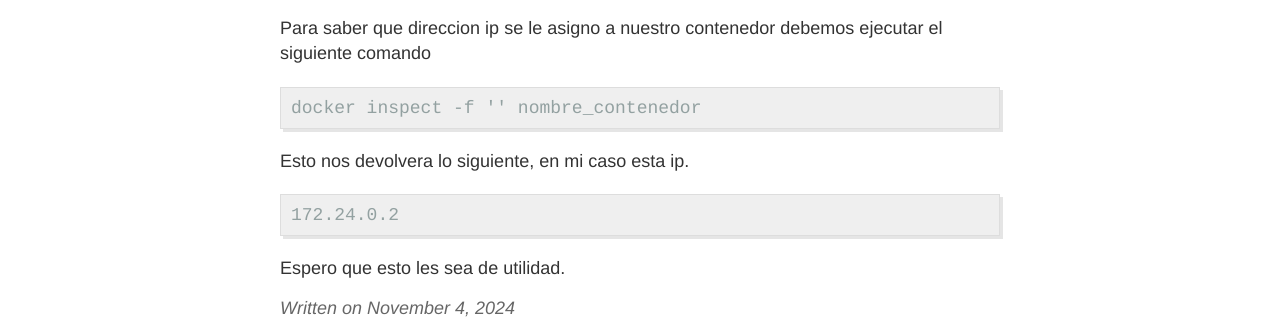
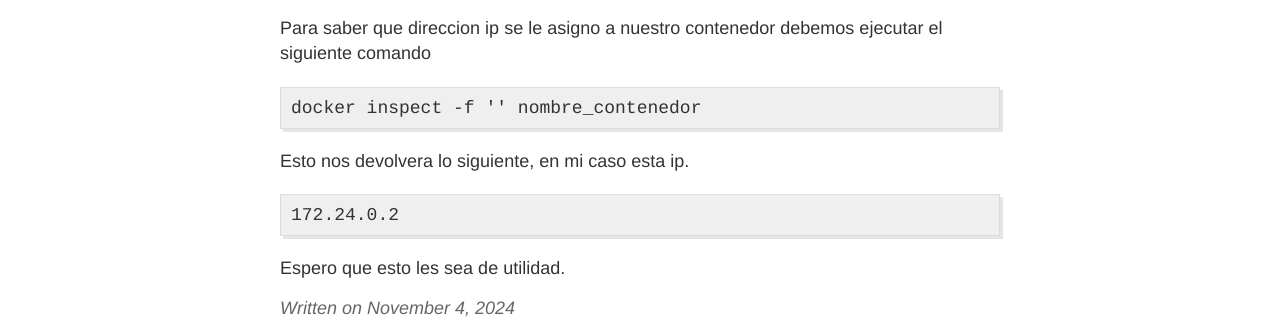
Before and after one commit to vmonsalve/vmonsalve.github.io, a Jekyll site: the page built from _posts/2024-11-04-creando-un-espacio-de-trabajo-con-docker-para-php.md, in a window 1280 px wide. Shown: the part 2586-2905 px from the top of the page. Built offline with Jekyll 4.4.1, drawn with Linux system fonts in a browser that asks for light colours.

Commit message:
fix code seccion

````diff
--- a/_posts/2024-11-04-creando-un-espacio-de-trabajo-con-docker-para-php.md
+++ b/_posts/2024-11-04-creando-un-espacio-de-trabajo-con-docker-para-php.md
@@ -96,13 +96,13 @@ Como podemos ver el primer contenedor que se crea es el de php, luego el de mysq
 
 Para saber que direccion ip se le asigno a nuestro contenedor debemos ejecutar el siguiente comando
 
-```terminal
+```text
 docker inspect -f '{{range .NetworkSettings.Networks}}{{.IPAddress}}{{end}}' nombre_contenedor
 ```
 
 Esto nos devolvera lo siguiente, en mi caso esta ip.
 
-```terminal
+```text
 172.24.0.2
 ```
 
````
